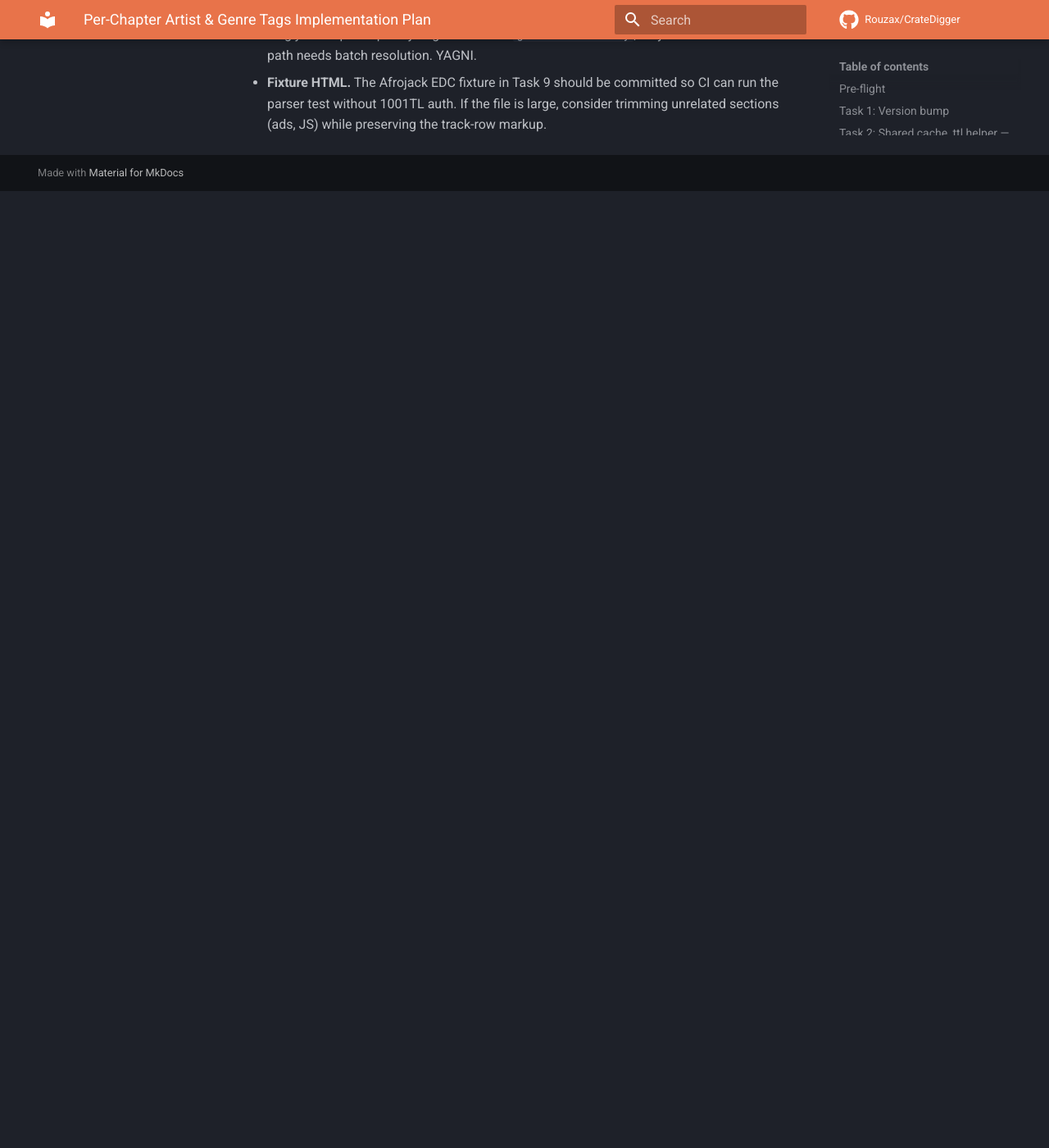
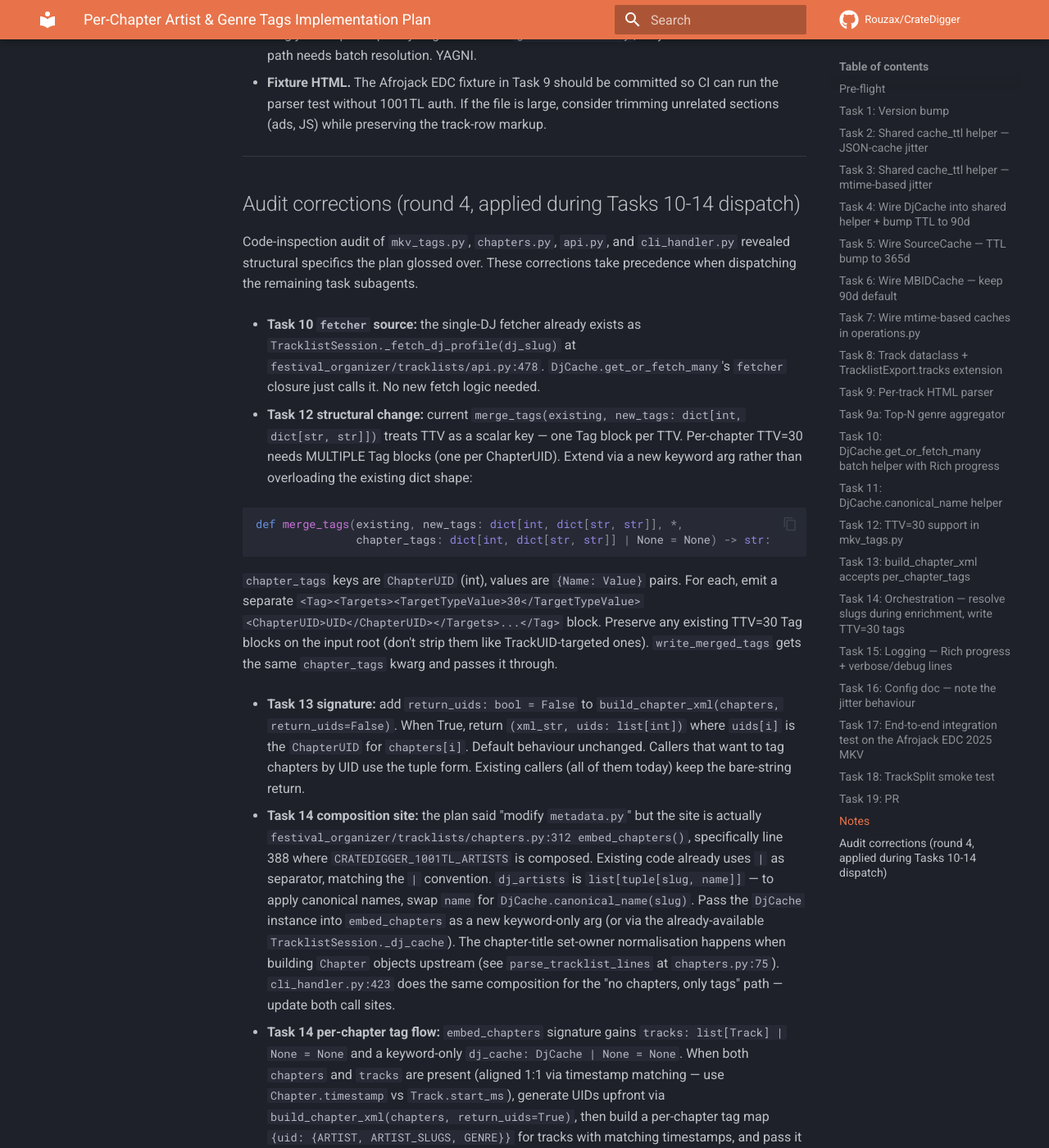
Before and after one commit to Rouzax/CrateDigger, an MkDocs documentation site: the page built from docs/plans/2026-04-12-per-chapter-tags.md, in a window 1280 px wide and 1400 px high, scrolled down 34239 px. Shown: the whole window at 82% size. Built offline with MkDocs 1.6.1 and Material for MkDocs 9.7.7, drawn with Linux system fonts in a browser that asks for light colours; comment, search, counter and statistics services are not loaded; before the commit the page ends 34472 px from its top, so only the background shows below that; some of the changed text lies outside the part shown.

Commit message:
docs(plans): round-4 audit corrections for Tasks 10-17
- Task 10 reuses existing TracklistSession._fetch_dj_profile as fetcher.
- Task 12 needs chapter_tags kwarg (per-ChapterUID) not dict overload.
- Task 13 grows return_uids=True -> (xml, [uid]) tuple form.
- Task 14 site is chapters.py embed_chapters (not metadata.py) and
  cli_handler.py:423; separator already is pipe.
- Timestamp matching between Chapter.timestamp and Track.start_ms needs
  ms tolerance.
- Task 17 asserts against mediainfo + mkvextract tags, not mkvmerge -J
  which only reports tag counts.

````diff
--- a/docs/plans/2026-04-12-per-chapter-tags.md
+++ b/docs/plans/2026-04-12-per-chapter-tags.md
@@ -1646,3 +1646,32 @@ EOF
 - **Jitter decision record.** The ±20% window is chosen because it spreads 90-day TTLs over ~36 days — enough to fully break any synchronised-expiry wave even after an aggressive first-run bulk fetch — without letting any individual entry live more than ~20% past its nominal freshness budget.
 - **DjCache import churn.** Task 14 may touch several callers that currently use `DjCache.get` singly. Don't preemptively migrate them to `get_or_fetch_many`; only the tracklist-enrichment path needs batch resolution. YAGNI.
 - **Fixture HTML.** The Afrojack EDC fixture in Task 9 should be committed so CI can run the parser test without 1001TL auth. If the file is large, consider trimming unrelated sections (ads, JS) while preserving the track-row markup.
+
+---
+
+## Audit corrections (round 4, applied during Tasks 10-14 dispatch)
+
+Code-inspection audit of `mkv_tags.py`, `chapters.py`, `api.py`, and `cli_handler.py` revealed structural specifics the plan glossed over. These corrections take precedence when dispatching the remaining task subagents.
+
+- **Task 10 `fetcher` source:** the single-DJ fetcher already exists as `TracklistSession._fetch_dj_profile(dj_slug)` at `festival_organizer/tracklists/api.py:478`. `DjCache.get_or_fetch_many`'s `fetcher` closure just calls it. No new fetch logic needed.
+
+- **Task 12 structural change:** current `merge_tags(existing, new_tags: dict[int, dict[str, str]])` treats TTV as a scalar key — one Tag block per TTV. Per-chapter TTV=30 needs MULTIPLE Tag blocks (one per ChapterUID). Extend via a new keyword arg rather than overloading the existing dict shape:
+
+  ```python
+  def merge_tags(existing, new_tags: dict[int, dict[str, str]], *,
+                 chapter_tags: dict[int, dict[str, str]] | None = None) -> str:
+  ```
+
+  `chapter_tags` keys are `ChapterUID` (int), values are `{Name: Value}` pairs. For each, emit a separate `<Tag><Targets><TargetTypeValue>30</TargetTypeValue><ChapterUID>UID</ChapterUID></Targets>...</Tag>` block. Preserve any existing TTV=30 Tag blocks on the input root (don't strip them like TrackUID-targeted ones). `write_merged_tags` gets the same `chapter_tags` kwarg and passes it through.
+
+- **Task 13 signature:** add `return_uids: bool = False` to `build_chapter_xml(chapters, return_uids=False)`. When True, return `(xml_str, uids: list[int])` where `uids[i]` is the `ChapterUID` for `chapters[i]`. Default behaviour unchanged. Callers that want to tag chapters by UID use the tuple form. Existing callers (all of them today) keep the bare-string return.
+
+- **Task 14 composition site:** the plan said "modify `metadata.py`" but the site is actually `festival_organizer/tracklists/chapters.py:312 embed_chapters()`, specifically line 388 where `CRATEDIGGER_1001TL_ARTISTS` is composed. Existing code already uses `|` as separator, matching the `|` convention. `dj_artists` is `list[tuple[slug, name]]` — to apply canonical names, swap `name` for `DjCache.canonical_name(slug)`. Pass the `DjCache` instance into `embed_chapters` as a new keyword-only arg (or via the already-available `TracklistSession._dj_cache`). The chapter-title set-owner normalisation happens when building `Chapter` objects upstream (see `parse_tracklist_lines` at `chapters.py:75`). `cli_handler.py:423` does the same composition for the "no chapters, only tags" path — update both call sites.
+
+- **Task 14 per-chapter tag flow:** `embed_chapters` signature gains `tracks: list[Track] | None = None` and a keyword-only `dj_cache: DjCache | None = None`. When both `chapters` and `tracks` are present (aligned 1:1 via timestamp matching — use `Chapter.timestamp` vs `Track.start_ms`), generate UIDs upfront via `build_chapter_xml(chapters, return_uids=True)`, then build a per-chapter tag map `{uid: {ARTIST, ARTIST_SLUGS, GENRE}}` for tracks with matching timestamps, and pass it to `write_merged_tags(..., chapter_tags=...)`. Tracks without a matching chapter are dropped (they're sub-rows the author filtered out in Task 9, but defence in depth).
+
+- **Task 14 timestamp matching:** `Chapter.timestamp` is a string like `"00:01:23.000"` (from `parse_tracklist_lines`). `Track.start_ms` is an int. Convert both to milliseconds and match with a ±500ms tolerance (1001TL and the export endpoint round differently on half-seconds).
+
+- **Task 12 safety:** `merge_tags` currently strips all TrackUID-targeted tags from the existing XML before merging (line 166-169 in `mkv_tags.py`) because mkvpropedit handles those separately. ChapterUID-targeted tags must NOT be stripped (they ARE the thing we're writing). Add a test that verifies pre-existing TTV=30 tags are preserved on round-trip.
+
+- **Task 17 tooling:** `mkvmerge -J` on an existing enriched file shows `global_tags: [{"num_entries": N}]` without tag values. To assert tag contents, use `mediainfo --Output=JSON <file>` and read from `media.track[@type=General].extra` (this is how the mkv-info-dump snapshots were produced). For per-chapter tags specifically, use `mkvextract tags <file>` and parse the XML.
````
